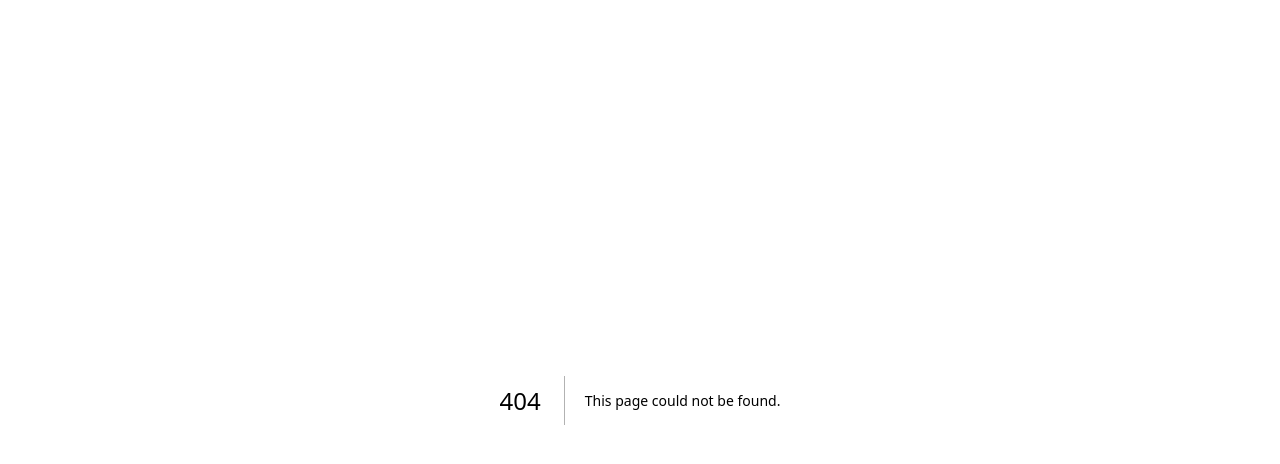
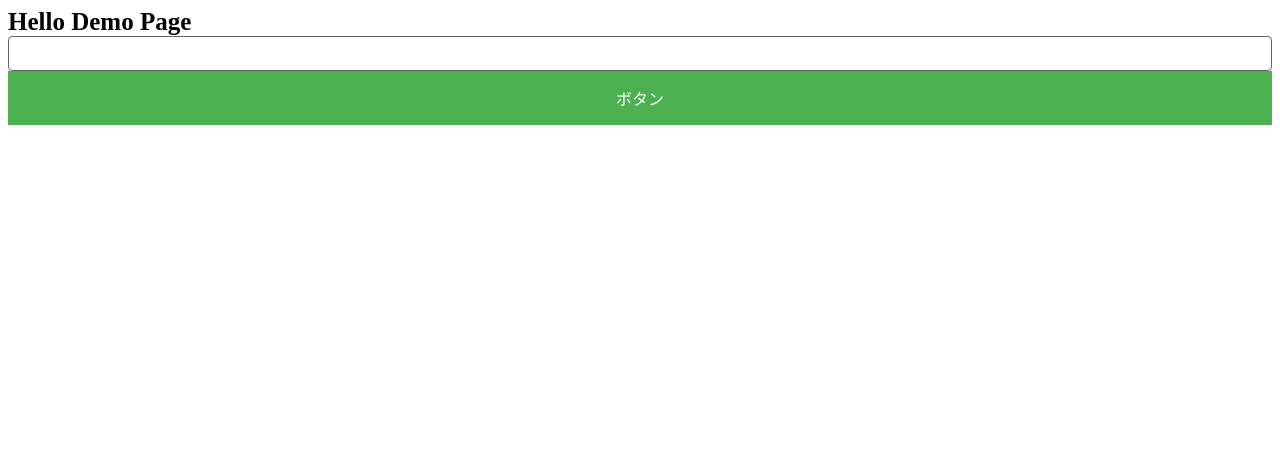
Before and after one commit to Tatsu24/next13_boilerplate, a Next.js app: page /demopage in a window 1280 px wide. Before the commit this address had no page. Shown: the top 464 px of the page. Built offline with nearby package versions, Linux system fonts and the light colour scheme.

Commit message:
✨ feat: ページを作成

```diff
--- /dev/null
+++ b/src/app/demopage/page.tsx
@@ -0,0 +1,25 @@
+'use client';
+
+import { useState } from 'react';
+import { Button } from '@/components/Button';
+import { Header } from '@/components/Header';
+import { TextField } from '@/components/TextField';
+
+const Page = () => {
+  const [text, setText] = useState('');
+  const handleChange = (event: React.ChangeEvent<HTMLInputElement>) => {
+    setText(event.target.value);
+  };
+  const showText = () => {
+    alert(text);
+  };
+  return (
+    <div>
+      <Header>Hello Demo Page</Header>
+      <TextField value={text} onChange={handleChange} />
+      <Button onClick={showText}>ボタン</Button>
+    </div>
+  );
+};
+
+export default Page;
```
Also changed, not shown: src/app/page.tsx (+8 -1 lines).
